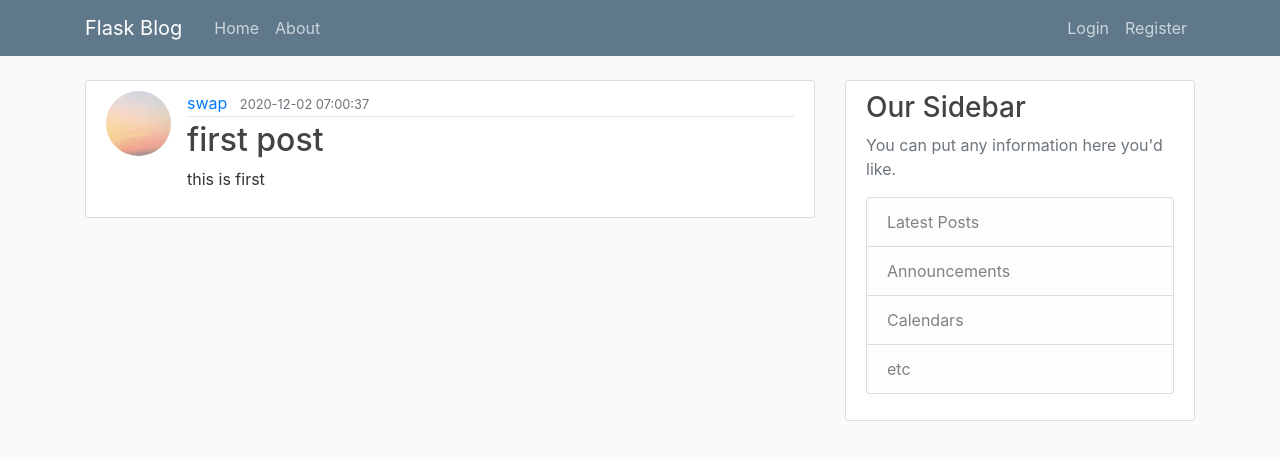
After one commit to swapnilwagh2204/flask_blog, a Flask app: page /post/1 in a window 1280 px wide. The commit adds this page. Shown: the top 460 px of the page. Run offline with Flask 2, Linux system fonts and the light colour scheme; data comes from the database, SQL or seed files in the repository; both versions use the stored data as it was after the commit; some libraries are stand-ins or nearby versions.

Commit message:
create,update,delete posts

```diff
--- a/flaskblog/routes.py
+++ b/flaskblog/routes.py
@@ -2,31 +2,32 @@ import os
 from PIL import Image
 
 import secrets
-from flask import render_template, url_for, flash, redirect, request
+from flask import render_template, url_for, flash, redirect, request, abort
 from flask_login.utils import login_required, login_user, current_user, logout_user
 from flaskblog import app, db, bcrypt
-from flaskblog.forms import RegistrationForm, LoginForm, UpdateAccountForm
+from flaskblog.forms import PostForm, RegistrationForm, LoginForm, UpdateAccountForm
 from flaskblog.models import User, Post
 
-posts = [
-    {
-        'author': 'Corey Schafer',
-        'title': 'Blog Post 1',
-        'content': 'First post content',
-        'date_posted': 'April 20, 2018'
-    },
-    {
-        'author': 'Jane Doe',
-        'title': 'Blog Post 2',
-        'content': 'Second post content',
-        'date_posted': 'April 21, 2018'
-    }
-]
+# posts = [
+#     {
+#         'author': 'Corey Schafer',
+#         'title': 'Blog Post 1',
+#         'content': 'First post content',
+#         'date_posted': 'April 20, 2018'
+#     },
+#     {
+#         'author': 'Jane Doe',
+#         'title': 'Blog Post 2',
+#         'content': 'Second post content',
+#         'date_posted': 'April 21, 2018'
+#     }
+# ]
 
 
 @app.route("/")
 @app.route("/home")
 def home():
+    posts = Post.query.all()
     return render_template('home.html', posts=posts)
 
 
@@ -86,7 +87,7 @@ def save_picture(form_picture):
         app.root_path, 'static/profile_pics', picture_fn)
     # app.route.path--> aplya app directory madhe cursor yete ,tyanntr static/profile_pics tyapudhe attach hote ani nntr picture_fn(apli profile pic ji apan update karat ahot ti) tyala attach hote
     output_size = (125, 125)  # image_resize size
-    i = Image.open(form_picture) #from pillow package
+    i = Image.open(form_picture)  # from pillow package
     i.thumbnail(output_size)
     i.save(picture_path)
     return picture_fn
@@ -113,3 +114,55 @@ def account():
     image_file = url_for(
         'static', filename='profile_pics/'+current_user.image_file)
     return render_template('account.html', title='account', image_file=image_file, form=accountform)
+
+
+@app.route('/post/new', methods=['GET', 'POST'])
+@login_required
+def new_post():
+
+    form = PostForm()
+    if form.validate_on_submit():
+        post = Post(title=form.title.data,
+                    content=form.content.data, author=current_user)
+        db.session.add(post)
+        db.session.commit()
+        flash('your post has been created!', 'success')
+        return redirect(url_for('home'))
+    return render_template('create_post.html', title='new_post', form=form, legend='new_post')
+
+
+@app.route('/post/<int:post_id>')
+def post(post_id):
+    post = Post.query.get_or_404(post_id)
+    return render_template('post.html', title=post.title, post=post)
+
+
+@app.route('/post/<int:post_id>/update', methods=['GET', 'POST'])
+@login_required
+def update_post(post_id):
+    post = Post.query.get_or_404(post_id)
+    if post.author != current_user:
+        abort(403)
+    form = PostForm()
+    if form.validate_on_submit():
+        post.title = form.title.data
+        post.content = form.content.data
+        db.session.commit()
+        flash('your post has been updated', 'success')
+        return redirect(url_for('post', post_id=post.id))
+    elif request.method == 'GET':
+        form.title.data = post.title
+        form.content.data = post.content
+    return render_template('create_post.html', title='update post', form=form, legend='update post')
+
+
+@app.route('/post/<int:post_id>/delete', methods=['GET', 'POST'])
+@login_required
+def delete_post(post_id):
+    post = Post.query.get_or_404(post_id)
+    if post.author != current_user:
+        abort(403)
+    db.session.delete(post)
+    db.session.commit()
+    flash('your post has been deleted', 'success')
+    return redirect(url_for('home'))
--- a/flaskblog/templates/layout.html
+++ b/flaskblog/templates/layout.html
@@ -38,6 +38,7 @@
           {% if current_user.is_authenticated %}
 
           <div class="navbar-nav">
+            <a class="nav-item nav-link" href="{{ url_for('new_post') }}">New Post</a>
             <a class="nav-item nav-link" href="{{ url_for('account') }}">account</a>
             <a class="nav-item nav-link" href="{{ url_for('logout') }}">logout</a>
           </div>
--- /dev/null
+++ b/flaskblog/templates/post.html
@@ -0,0 +1,45 @@
+{% extends "layout.html" %}
+{% block content %}
+<article class="media content-section">
+    <img class="rounded-circle article-img"
+        src="{{url_for('static',filename='profile_pics/' + post.author.image_file)}}" alt="image not found">
+    <div class="media-body">
+        <div class="article-metadata">
+            <a class="mr-2" href="#">{{ post.author.username }}</a>
+            <small class=" text-muted">{{ post.date_posted.strftime("%Y-%m-%d %H:%M:%S") }}</small>
+        </div>
+
+        {% if post.author==current_user %}
+        <div>
+            <a class="btn btn-secondary btn-sm mt-1 mb-1" href="{{url_for('update_post',post_id=post.id)}}">Update</a>
+            <button type="button" class="btn btn-danger btn-sm m-1" data-toggle="modal"
+                data-target="#deletemodal">Delete</button>
+        </div>
+        {% endif %}
+
+        <h2><a class="article-title" href="{{url_for('post',post_id=post.id)}}">{{ post.title }}</a></h2>
+        <p class="article-content">{{ post.content }}</p>
+    </div>
+</article>
+
+<!-- modal code -->
+<div class="modal fade" id="deletemodal" tabindex="-1" role="dialog" aria-labelledby="deletemodalLabel"
+    aria-hidden="true">
+    <div class="modal-dialog" role="document">
+        <div class="modal-content">
+            <div class="modal-header">
+                <h5 class="modal-title" id="deletemodalLabel">Delete Post?</h5>
+                <button type="button" class="close" data-dismiss="modal" aria-label="Close">
+                    <span aria-hidden="true">&times;</span>
+                </button>
+            </div>
+            <div class="modal-footer">
+                <button type="button" class="btn btn-secondary" data-dismiss="modal">Close</button>
+                <form action="{{url_for('delete_post',post_id=post.id)}}" ,method="post">
+                    <input class="btn btn-danger" type="submit" value="Delete">
+                </form>
+            </div>
+        </div>
+    </div>
+</div>
+{% endblock content %}
```
Also changed, not shown: flaskblog/forms.py (+7 -0 lines), flaskblog/templates/create_post.html (added, +39 -0 lines), flaskblog/templates/home.html (+5 -3 lines), flaskblog/site.db, flaskblog/static/profile_pics/7b87c842d96ccb9e.jpg (added).
